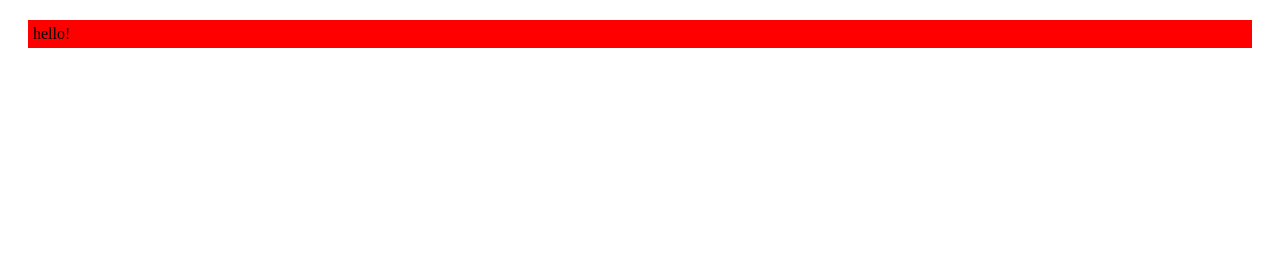
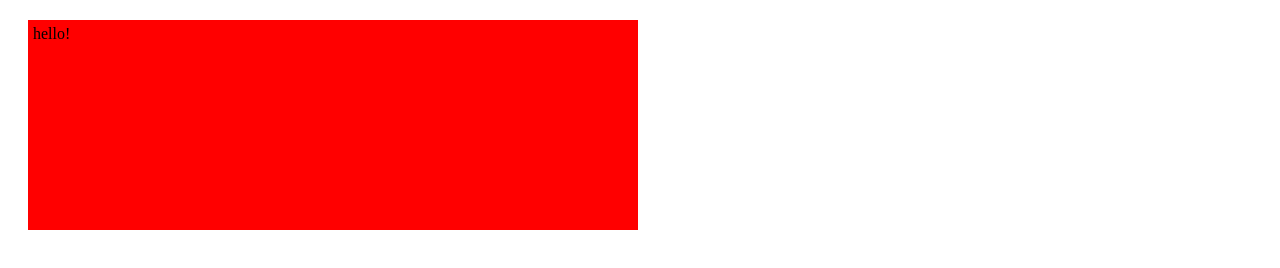
Before and after one commit to alyssatorres1/min240, a plain HTML site: page index.html in a window 1280 px wide. Drawn offline with Linux system fonts and the light colour scheme.

Commit message:
Update index.html

```diff
--- a/index.html
+++ b/index.html
@@ -4,6 +4,10 @@
     div {
       margin: 20px;
         padding: 5px;
+
+
+      width: 600px;
+      height: 200px;
     background-color: red;
     }
   </style>
```
